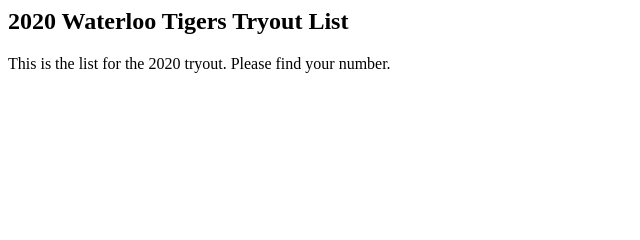
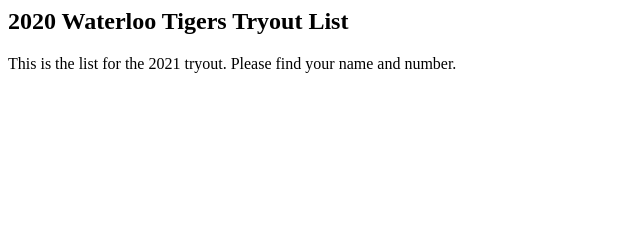
Before and after one commit to ajleiva/WaterlooTigersTryout, a plain HTML site: page index.html in a window 1280 px wide. Shown: the top 240 px of the page, 0-640 px from the left. Drawn offline with Linux system fonts and the light colour scheme.

Commit message:
Update index.html

```diff
--- a/index.html
+++ b/index.html
@@ -2,7 +2,7 @@
 <head>
 
 <h2>2020 Waterloo Tigers Tryout List</h2>
-<p>This is the list for the 2020 tryout. Please find your number.</p>
+<p>This is the list for the 2021 tryout. Please find your name and number.</p>
 
 
 <embed src="https://ajleiva.github.io/2021%20Waterloo%20Tigers%20Tryout%20List.pdf" width="1200px" height="2000px" />
```
